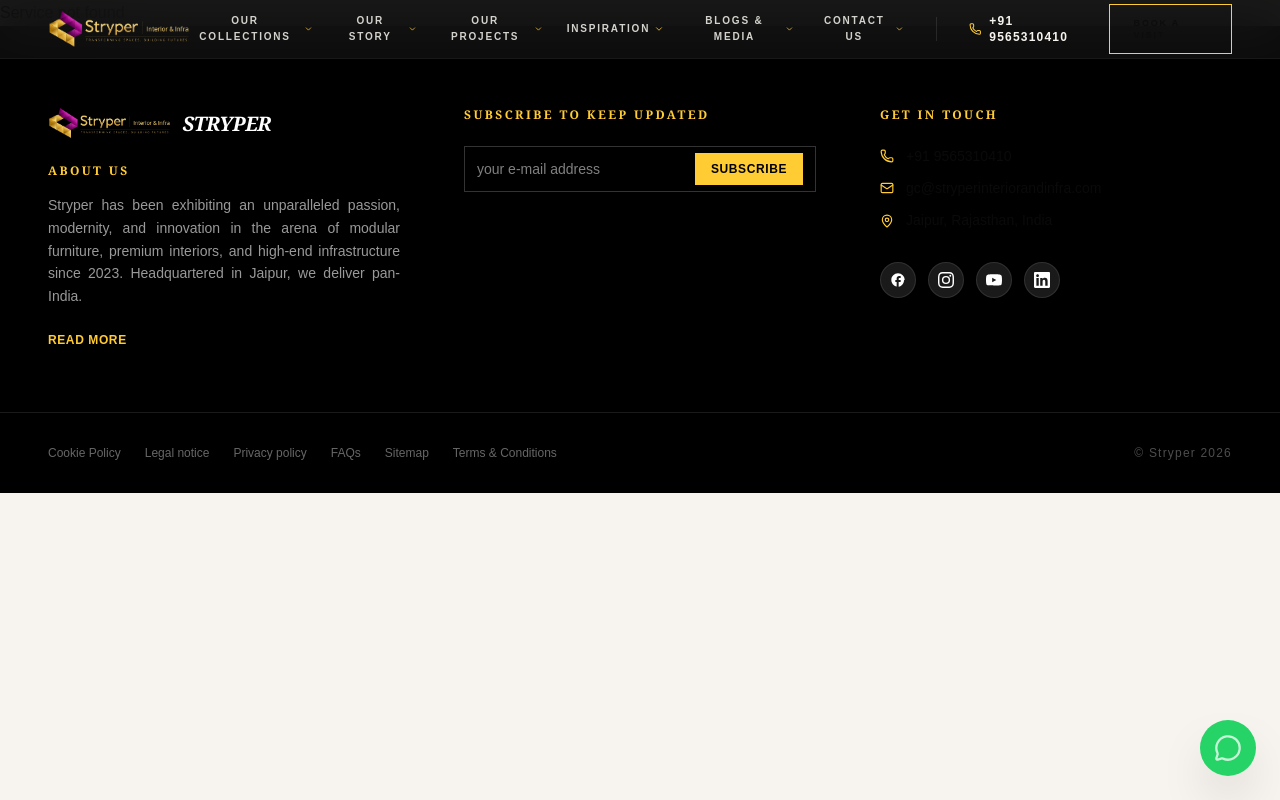
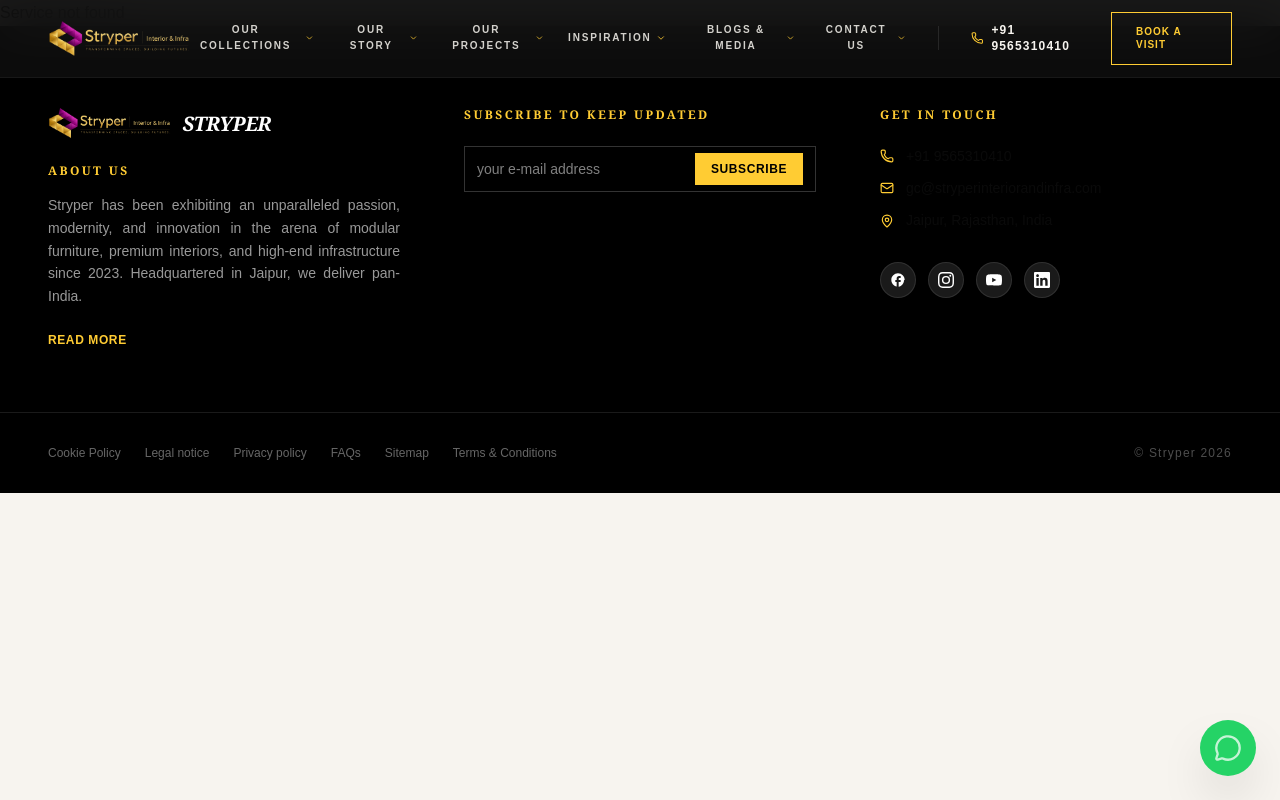
Before and after one commit to strypersolutionpvtltd-wq/stryper--infra, a React (Vite) app: page /service/1 in a window 1280 px wide. Built offline with nearby package versions, Linux system fonts and the light colour scheme; a web font is replaced by a local one.

Commit message:
design: adjust navbar spacing, fix Book a Visit button visibility, and update About video to luxury home tour

```diff
--- a/src/components/About.jsx
+++ b/src/components/About.jsx
@@ -97,8 +97,8 @@ const About = () => {
             {/* Embedded Vimeo/YouTube video for premium modular craftsmanship */}
             <iframe
               className="w-full h-full"
-              src="https://www.youtube.com/embed/dQw4w9WgXcQ?autoplay=1"
-              title="Modular Furniture Craftsmanship"
+              src="https://www.youtube.com/embed/VEU56oUA3VQ?autoplay=1"
+              title="Luxury Modern Home Tour"
               frameBorder="0"
               allow="accelerometer; autoplay; clipboard-write; encrypted-media; gyroscope; picture-in-picture"
               allowFullScreen
--- a/src/components/Navbar.jsx
+++ b/src/components/Navbar.jsx
@@ -158,14 +158,14 @@ const Navbar = () => {
   const showSolidNav = !isHomePage || isScrolled
 
   return (
-    <nav className={`fixed w-full z-50 transition-all duration-500 ${showSolidNav ? 'bg-brand-teal/95 backdrop-blur-xl shadow-lg py-1 border-b border-white/5' : 'bg-transparent py-4 border-b border-transparent'}`}>
-      {/* Full width container with large margins to separate logo and navigation links */}
-      <div className="w-full px-6 lg:px-12 2xl:px-16 flex justify-between items-center">
+    <nav className={`fixed w-full z-50 transition-all duration-500 ${showSolidNav ? 'bg-brand-teal/95 backdrop-blur-xl shadow-lg py-3 border-b border-white/5' : 'bg-transparent py-5 border-b border-transparent'}`}>
+      {/* Centered container aligned with the rest of the site (max-w-7xl) to maintain grid alignment */}
+      <div className="max-w-7xl mx-auto w-full px-6 lg:px-12 flex justify-between items-center">
         <Link to="/" className="flex items-center group">
           <img
             src={logo}
             alt="Stryper Logo"
-            className={`w-auto object-contain transition-all duration-500 group-hover:scale-105 ${showSolidNav ? 'h-8 sm:h-9 md:h-10' : 'h-10 sm:h-12 md:h-14'}`}
+            className={`w-auto object-contain transition-all duration-500 group-hover:scale-105 ${showSolidNav ? 'h-[36px] md:h-[40px]' : 'h-[46px] md:h-[52px]'}`}
           />
         </Link>
 
@@ -183,7 +183,7 @@ const Navbar = () => {
 
                     {menu.isMega ? (
                       /* Mega Menu for Collections */
-                      <div className="absolute top-full left-1/2 -translate-x-1/2 hidden group-hover:grid grid-cols-3 gap-8 bg-brand-teal border border-brand-gold/10 p-8 w-[650px] shadow-2xl transition-all duration-300 backdrop-blur-xl">
+                      <div className="absolute top-full left-0 hidden group-hover:grid grid-cols-3 gap-8 bg-brand-teal border border-brand-gold/10 p-8 w-[650px] shadow-2xl transition-all duration-300 backdrop-blur-xl">
                         {menu.submenu.map((sub, sIdx) => (
                           <div key={sIdx} className="space-y-4">
                             <h4 className="text-[10px] font-bold text-brand-gold tracking-[0.2em] uppercase border-b border-brand-gold/20 pb-2">
@@ -265,7 +265,7 @@ const Navbar = () => {
             <a
               href="#contact"
               onClick={(e) => handleNavClick(e, '#contact')}
-              className="btn-gold !py-3 !px-6 !text-[9px] shadow-none"
+              className="btn-gold !text-brand-gold hover:!text-black !py-3 !px-6 !text-[10px] tracking-widest shadow-none"
             >
               Book a Visit
             </a>
@@ -370,8 +370,8 @@ const Navbar = () => {
 
             <a
               href="#contact"
-              onClick={(e) => handleNavClick(e, '#contact')}
-              className="btn-gold py-4 text-center"
+              onClick={(e) => { handleNavClick(e, '#contact'); setIsOpen(false); }}
+              className="btn-gold !text-brand-gold hover:!text-black py-4 text-center"
             >
               Book a Visit
             </a>
```
Also changed, not shown: 1 other file (tests, documents, lock files or other folders).
